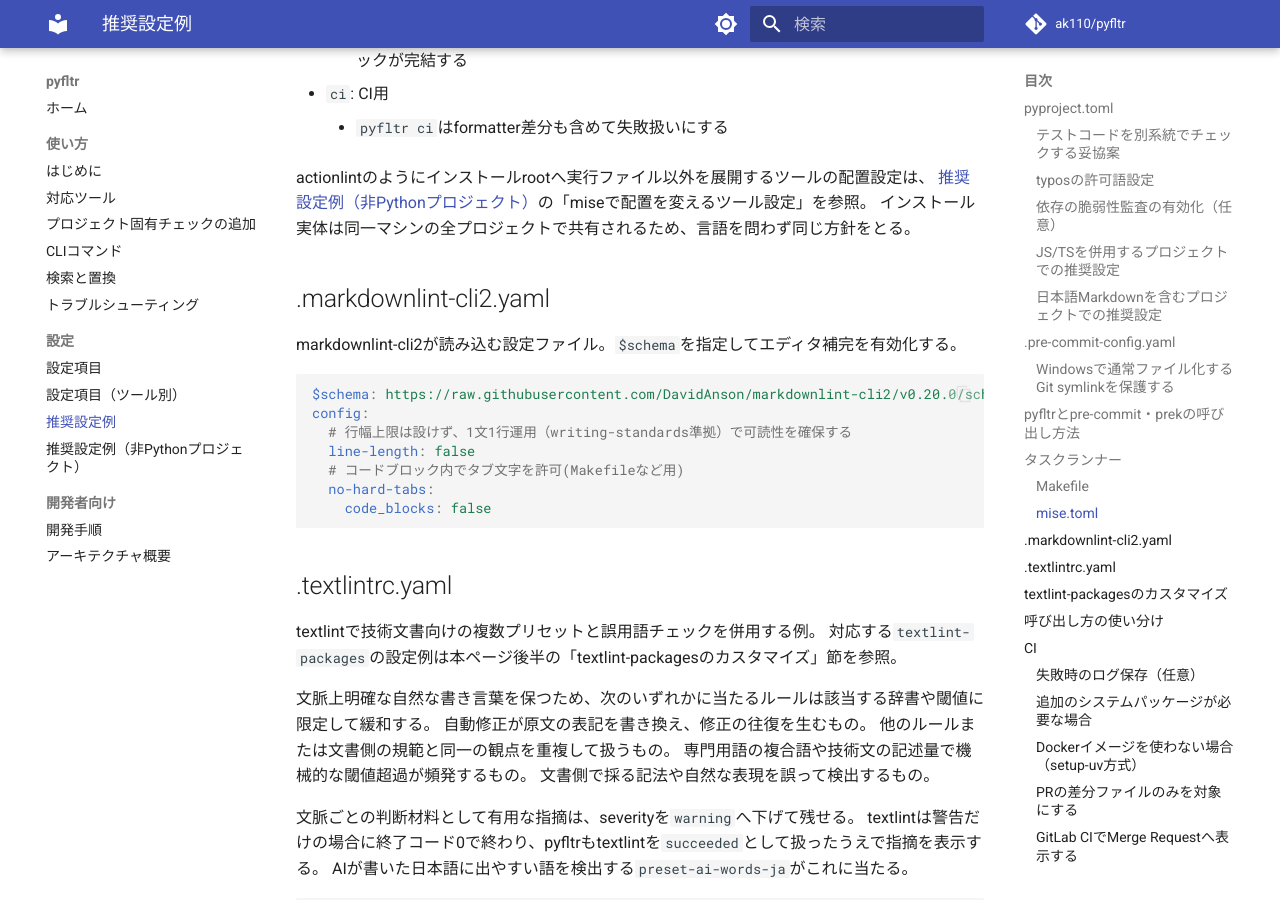
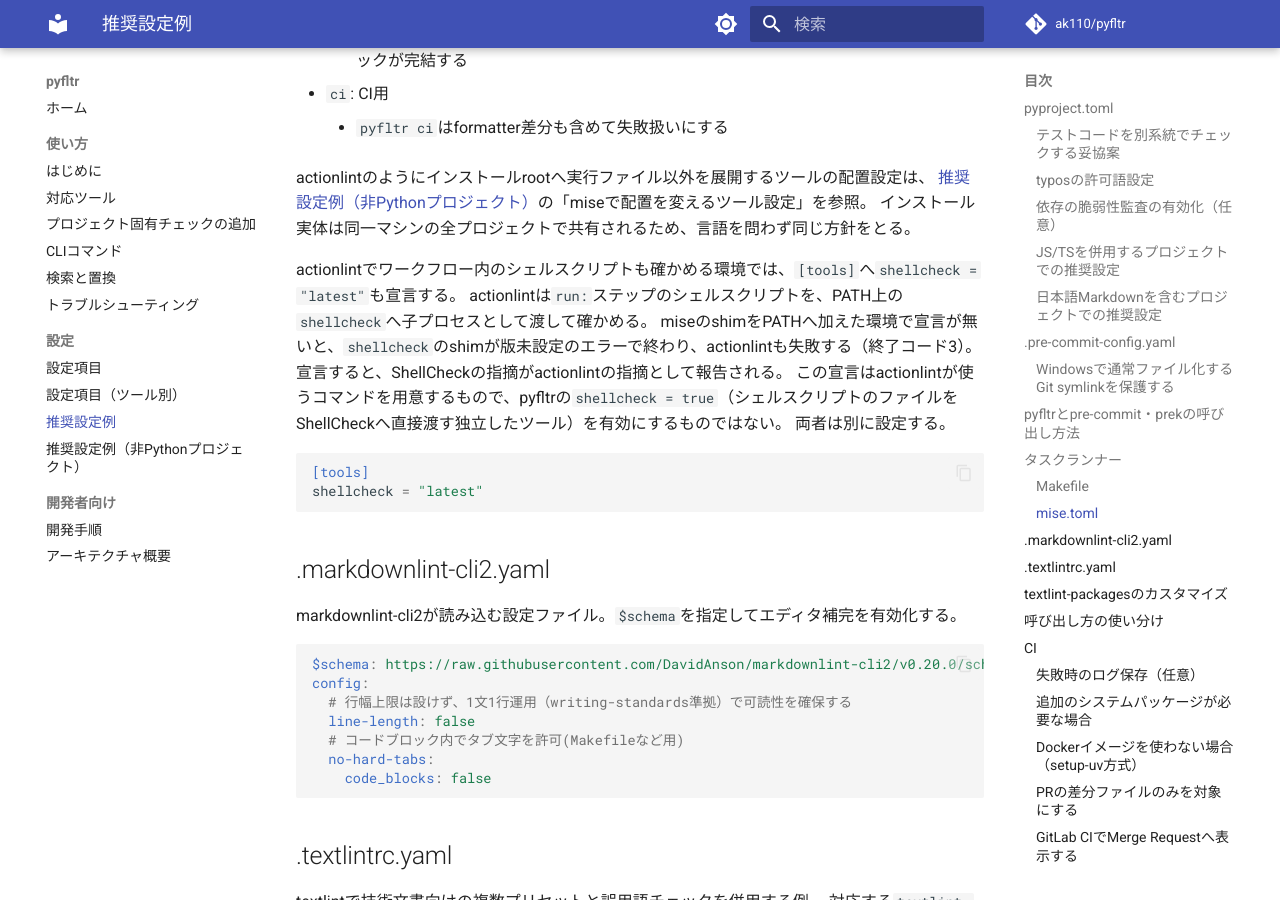
Before and after one commit to ak110/pyfltr, an MkDocs documentation site: the page built from docs/guide/recommended.md, in a window 1280 px wide and 900 px high, scrolled down 15768 px. Built offline with MkDocs 1.6.1 and Material for MkDocs 9.7.7, drawn with Linux system fonts in a browser that asks for light colours; comment, search, counter and statistics services are not loaded.

Commit message:
docs: actionlintがワークフロー内のシェルを確かめるためのShellCheckの宣言を推奨設定へ加える
Co-Authored-By: Claude Opus 5.5 / Medium <noreply@anthropic.com>

````diff
--- a/docs/guide/recommended.md
+++ b/docs/guide/recommended.md
@@ -670,6 +670,19 @@ actionlintのようにインストールrootへ実行ファイル以外を展開
 [推奨設定例（非Pythonプロジェクト）](recommended-nonpython.md)の「miseで配置を変えるツール設定」を参照。
 インストール実体は同一マシンの全プロジェクトで共有されるため、言語を問わず同じ方針をとる。
 
+actionlintでワークフロー内のシェルスクリプトも確かめる環境では、`[tools]`へ`shellcheck = "latest"`も宣言する。
+actionlintは`run:`ステップのシェルスクリプトを、PATH上の`shellcheck`へ子プロセスとして渡して確かめる。
+miseのshimをPATHへ加えた環境で宣言が無いと、`shellcheck`のshimが版未設定のエラーで終わり、actionlintも失敗する（終了コード3）。
+宣言すると、ShellCheckの指摘がactionlintの指摘として報告される。
+この宣言はactionlintが使うコマンドを用意するもので、pyfltrの`shellcheck = true`（シェルスクリプトのファイルを
+ShellCheckへ直接渡す独立したツール）を有効にするものではない。
+両者は別に設定する。
+
+```toml
+[tools]
+shellcheck = "latest"
+```
+
 ## .markdownlint-cli2.yaml
 
 markdownlint-cli2が読み込む設定ファイル。`$schema`を指定してエディタ補完を有効化する。
````
Also changed, not shown: docs/guide/recommended-nonpython.md (+2 -0 lines).
